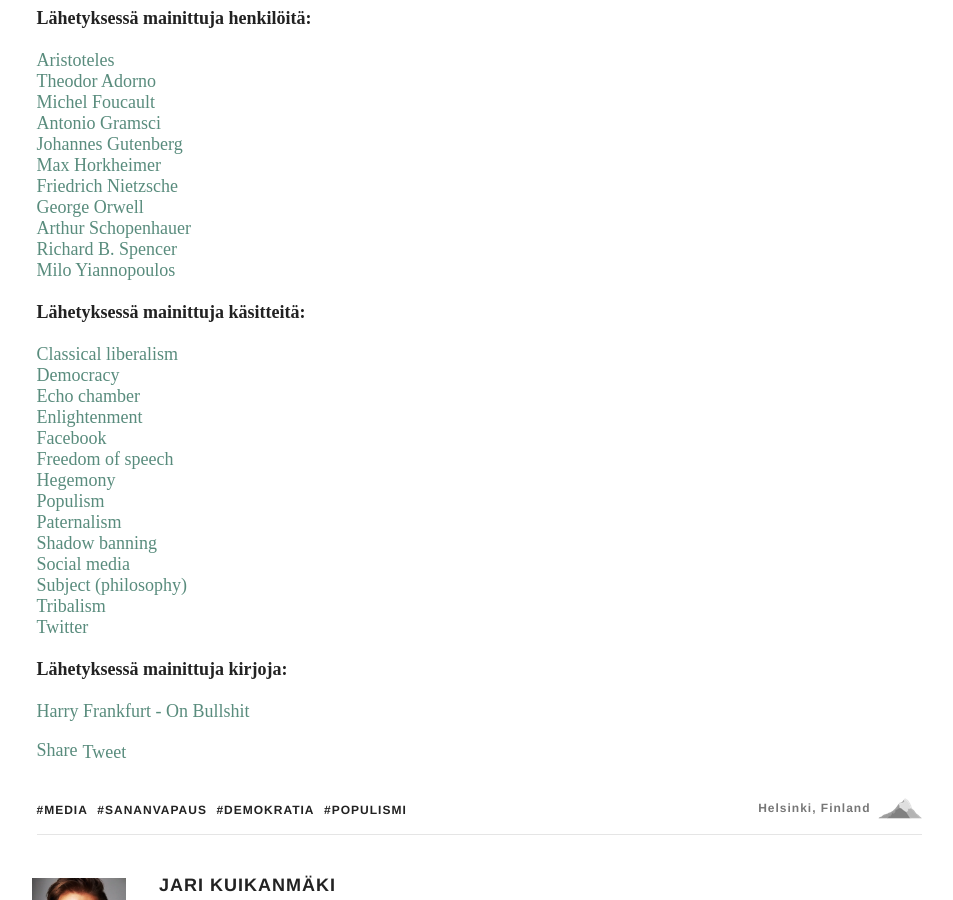
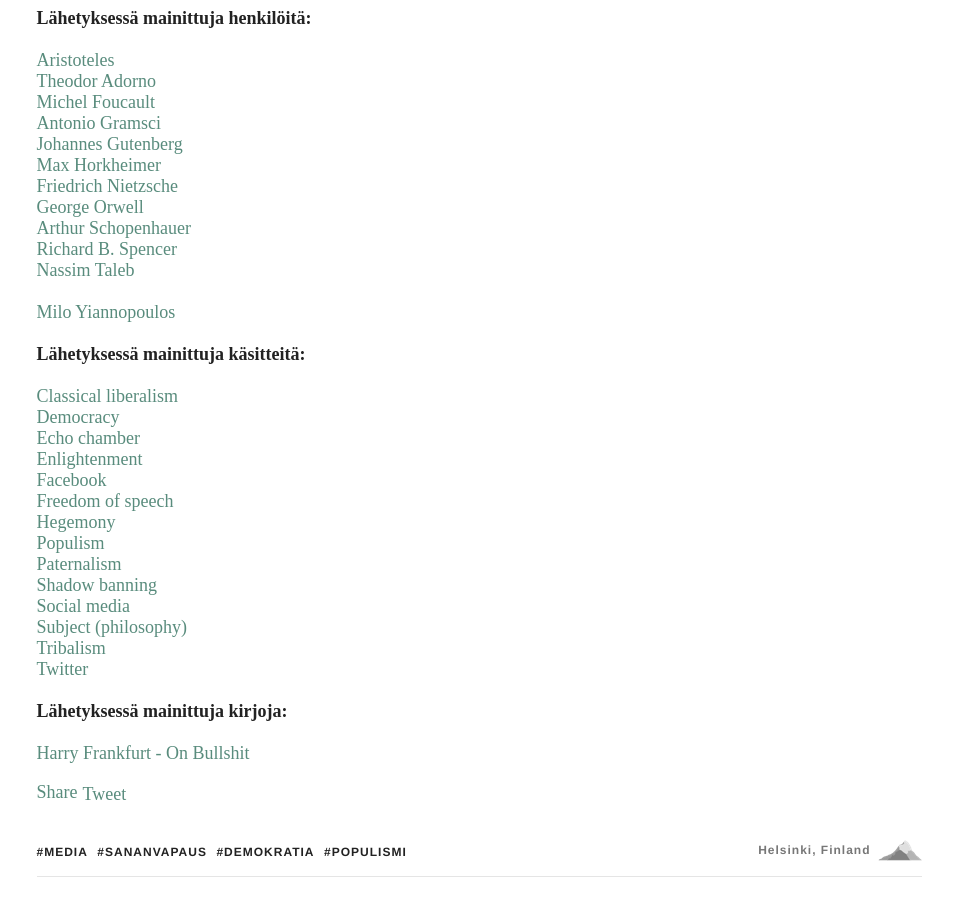
Before and after one commit to kuikanmaki/kuikanmaki.github.io, a Jekyll site: the page built from _posts/2016-11-20-faktojen-jalkeinen-aika-on-bullshittia.md, in a window 1280 px wide and 900 px high, scrolled down 1244 px. Shown: the whole window, without its empty margins (161-1114 px from the left). Built offline with Jekyll 4.4.1, drawn with Linux system fonts in a browser that asks for light colours; comment, search, counter and statistics services are not loaded.

Commit message:
updated blog post

```diff
--- a/_posts/2016-11-20-faktojen-jalkeinen-aika-on-bullshittia.md
+++ b/_posts/2016-11-20-faktojen-jalkeinen-aika-on-bullshittia.md
@@ -31,6 +31,7 @@ tags: media sananvapaus demokratia populismi
 <a href="http://en.wikipedia.org/wiki/George_Orwell" target="_blank">George Orwell</a><br>
 <a href="http://en.wikipedia.org/wiki/Arthur_Schopenhauer" target="_blank">Arthur Schopenhauer</a><br>
 <a href="http://en.wikipedia.org/wiki/Richard_B._Spencer" target="_blank">Richard B. Spencer</a><br>
+<a href="http://en.wikipedia.org/wiki/Nassim_Nicholas_Taleb" target="_blank">Nassim Taleb</a><br><br>
 <a href="http://en.wikipedia.org/wiki/Milo_Yiannopoulos" target="_blank">Milo Yiannopoulos</a><br><br>
 
 <b>Lähetyksessä mainittuja käsitteitä:</b><br><br>
```
